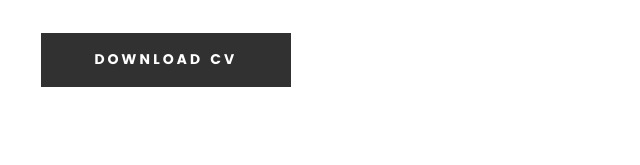
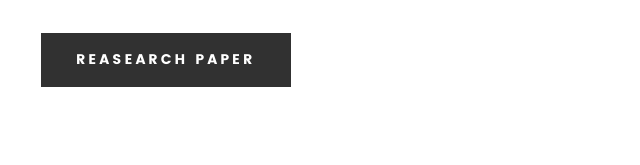
Before and after one commit to meet1803/Mohit, a plain HTML site: page index.html in a window 1280 px wide. Shown: the part 1670-1835 px from the top of the page, 620-1260 px from the left. Drawn offline with Linux system fonts and the light colour scheme; files whose address does not match are found by name.

Commit message:
Update index.html

```diff
--- a/index.html
+++ b/index.html
@@ -185,7 +185,7 @@
    	<div class="row button-section">
    		<div class="col-twelve">
    			<a href="#contact" title="Hire Me" class="button stroke smoothscroll">Hire Me</a>
-   			<a href="20it102 research paper.pdf" title="Reasearch Paper" class="button button-primary">Download CV</a>
+   			<a href="20it102 research paper.pdf" title="Reasearch Paper" class="button button-primary">Reasearch Paper</a>
    		</div>
    	</div>
 
```
